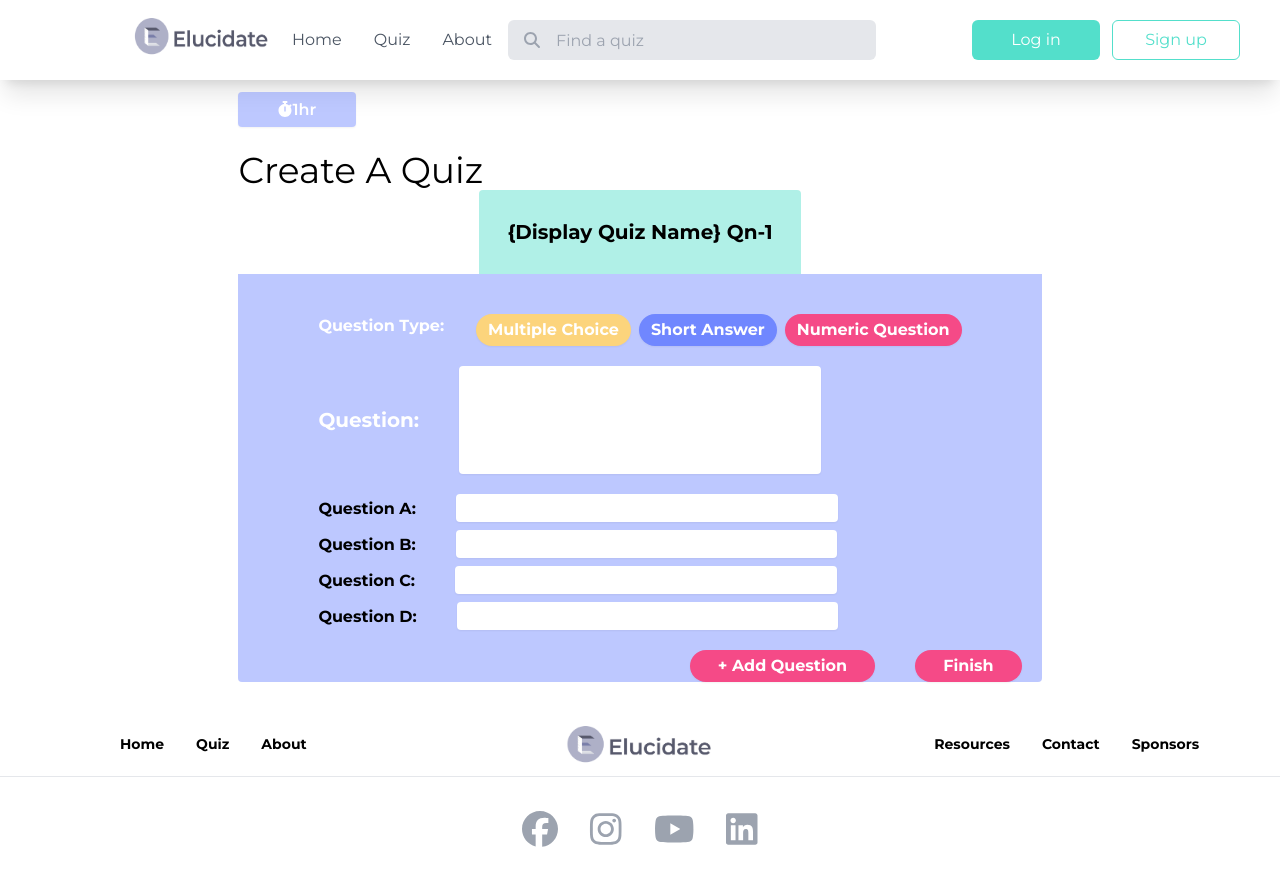
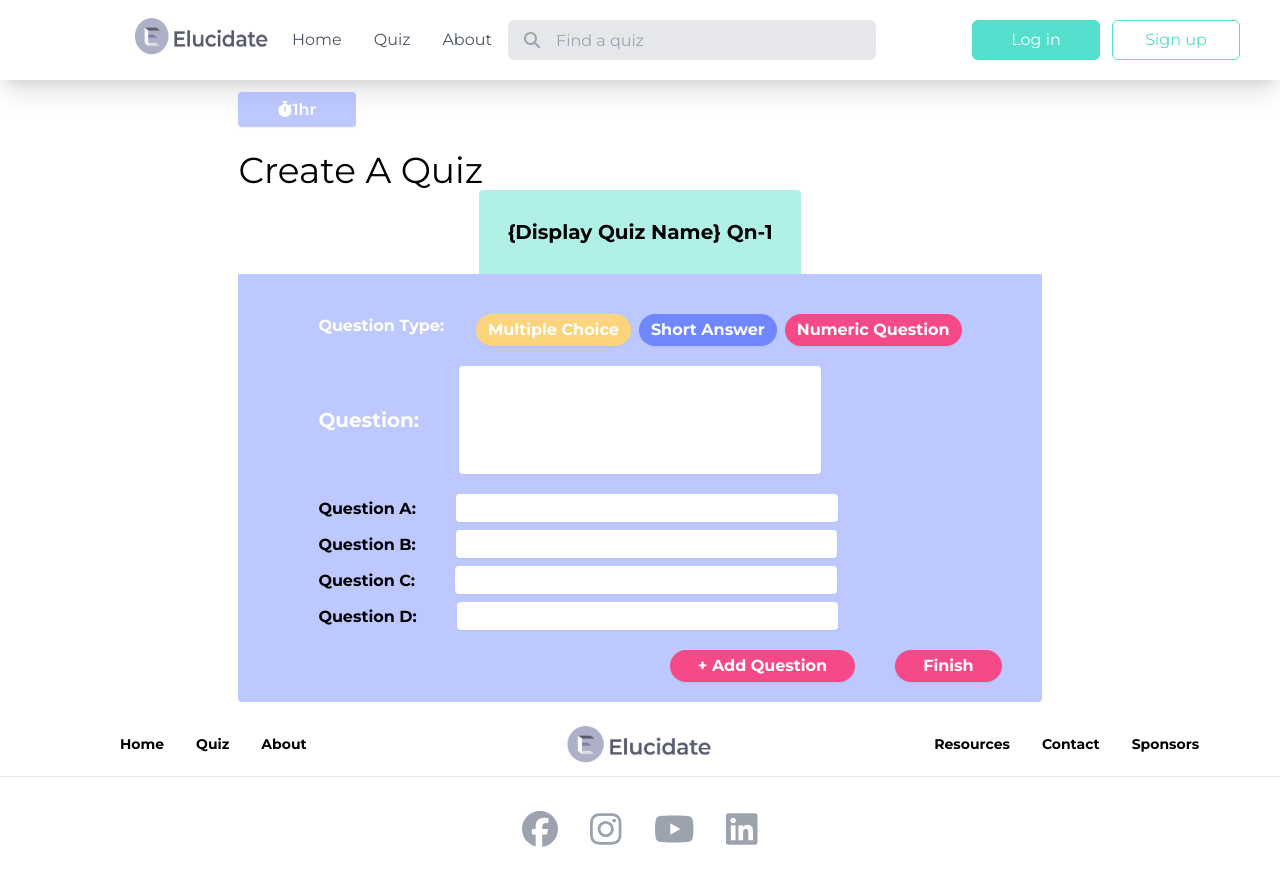
Before and after one commit to codersforcauses/elucidate, a Nuxt app in the folder client/: page /MCQ in a window 1280 px wide. Built offline with nearby package versions, Linux system fonts and the light colour scheme.

Commit message:
Fix placement of red buttons

```diff
--- a/client/pages/MCQ.vue
+++ b/client/pages/MCQ.vue
@@ -1,5 +1,5 @@
 <template>
-    <div>
+    <div class>
         <!--The time allocated to the quiz bubble:-->
         <label class="bg-blue2 px-10 py-2 text-white font-semibold text-md rounded shadow-sm"><FontAwesomeIcon :icon="['fa', 'stopwatch']" />1hr</label>
 
@@ -25,7 +25,7 @@
                 <AnswersBox header="Question D:"></AnswersBox>
             </div>
 
-            <div class="flex place-content-end m-5">
+            <div class="flex place-content-end mt-5 pb-5 mx-10">
             <QuizButton color="red" class="mr-10">+ Add Question</QuizButton>
             <QuizButton color="red">Finish</QuizButton>
             </div>
```
